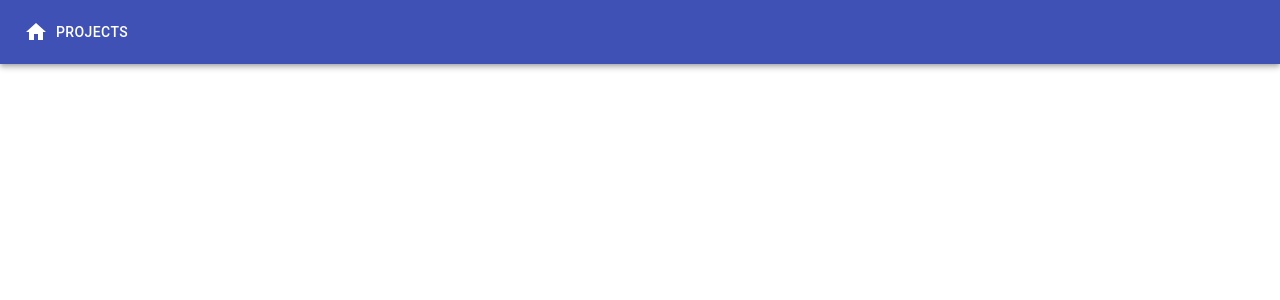
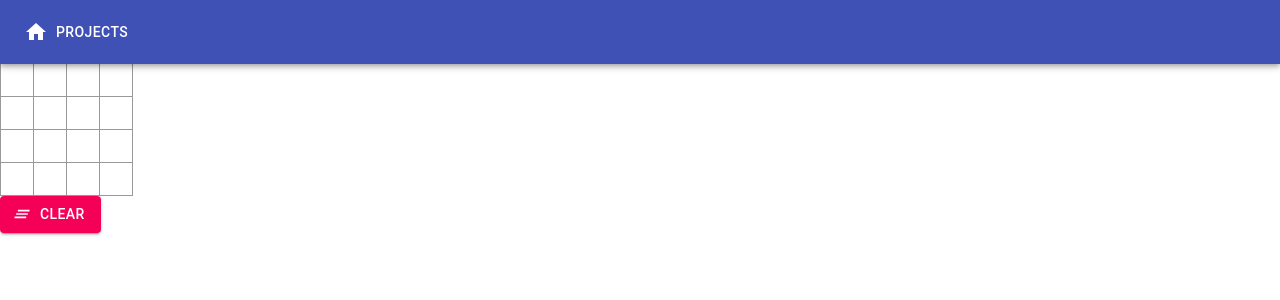
Before and after one commit to orange-puff/Playground, a React (Create React App) app in the folder src/Playground.Web/UI/: page /projects/tiktaktoe_project in a window 1280 px wide. Shown: the top 300 px of the page. Built offline with nearby package versions, Linux system fonts and the light colour scheme.

Commit message:
tik tak toe

```diff
--- a/src/Playground.Web/UI/src/App.tsx
+++ b/src/Playground.Web/UI/src/App.tsx
@@ -7,6 +7,7 @@ import Home from './components/home/Home';
 import Layout from './components/layout/Layout';
 import Projects from './components/projects/Projects';
 import JsonProject from './components/projects/json_project/JsonProject'
+import TikTakToeProject from './components/projects/tiktaktoe_project/TikTakToeProject'
 
 function App() {
     return (
@@ -15,6 +16,7 @@ function App() {
                 <Route exact path="/" component={Home} />
                 <Route exact path="/projects" component={Projects} />
                 <Route exact path="/projects/json_project" component={JsonProject} />
+                <Route exact path="/projects/tiktaktoe_project" component={TikTakToeProject} />
             </Switch>
         </Layout>
     );
--- a/src/Playground.Web/UI/src/components/projects/Projects.tsx
+++ b/src/Playground.Web/UI/src/components/projects/Projects.tsx
@@ -10,6 +10,7 @@ const Projects = () => {
             </p>
             <ul>
                 <li><Button to="/projects/json_project" component={Link}>Json Project</Button></li>
+                <li><Button to="/projects/tiktaktoe_project" component={Link}>TikTakToe Project</Button></li>
             </ul>
         </div>
     );
--- /dev/null
+++ b/src/Playground.Web/UI/src/components/projects/tiktaktoe_project/TikTakToe.css
@@ -0,0 +1,22 @@
+.box {
+    background: #fff;
+    border: 1px solid #999;
+    float: left;
+    font-size: 24px;
+    font-weight: bold;
+    line-height: 34px;
+    height: 34px;
+    margin-right: -1px;
+    margin-top: -1px;
+    padding: 0;
+    text-align: center;
+    width: 34px;
+}
+
+.row {
+    display: table;
+}
+
+.clearButton {
+    margin-top: 20px;
+}
--- /dev/null
+++ b/src/Playground.Web/UI/src/components/projects/tiktaktoe_project/TikTakToe.tsx
@@ -0,0 +1,52 @@
+import React, { useState } from 'react';
+import Button from '@material-ui/core/Button';
+import ClearAllIcon from '@material-ui/icons/ClearAll';
+import './TikTakToe.css';
+
+interface ITikTakToeProps {
+    n: number
+}
+
+const TikTakToe = (props: React.PropsWithChildren<ITikTakToeProps>) => {
+    const { n } = props;
+    const [board, setBoard] = useState(Array(n).fill(Array(n).fill('')));
+    const [piece, setPiece] = useState('X');
+
+    function handleClick(i: number, j: number) {
+        if (board[i][j] != '') {
+            return;
+        }
+
+        const tmp: any = [];
+        board.forEach(row => tmp.push(Object.assign([], row)));
+        tmp[i][j] = piece;
+        setPiece(piece == 'X' ? 'O' : 'X');
+        setBoard(tmp);
+    }
+
+    const content = [];
+    for (let i = 0; i < n; i++) {
+        const tmp = [];
+        for (let j = 0; j < n; j++) {
+            tmp.push(<button className="box" onClick={() => handleClick(i, j)}>{board[i][j]}</button>);
+        }
+        content.push(tmp);
+    }
+
+    return (
+        <div>
+            {content.map(buttons => <div className="row">{buttons.map(button => button)}</div>)}
+            <Button
+                className="clearButton"
+                variant="contained"
+                color="secondary"
+                startIcon={<ClearAllIcon />}
+                onClick={() => { setPiece('X'); setBoard(Array(n).fill(Array(n).fill(''))); }}
+            >
+                Clear
+                </Button>
+        </div>
+    );
+}
+
+export default TikTakToe;
--- /dev/null
+++ b/src/Playground.Web/UI/src/components/projects/tiktaktoe_project/TikTakToeProject.tsx
@@ -0,0 +1,12 @@
+import React from 'react';
+import TikTakToe from './TikTakToe';
+
+const TikTakToeProject = () => {
+    return (
+        <div>
+            <TikTakToe n={4} />
+        </div>
+    );
+}
+
+export default TikTakToeProject;
```
Also changed, not shown: 1 other file (tests, documents, lock files or other folders).
